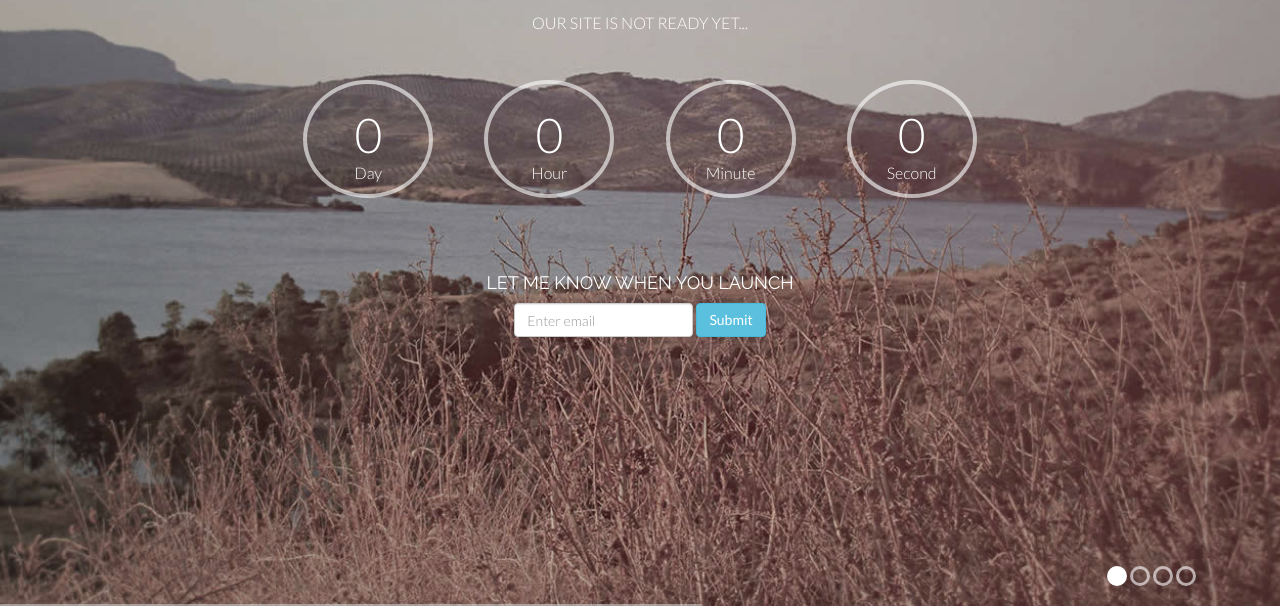
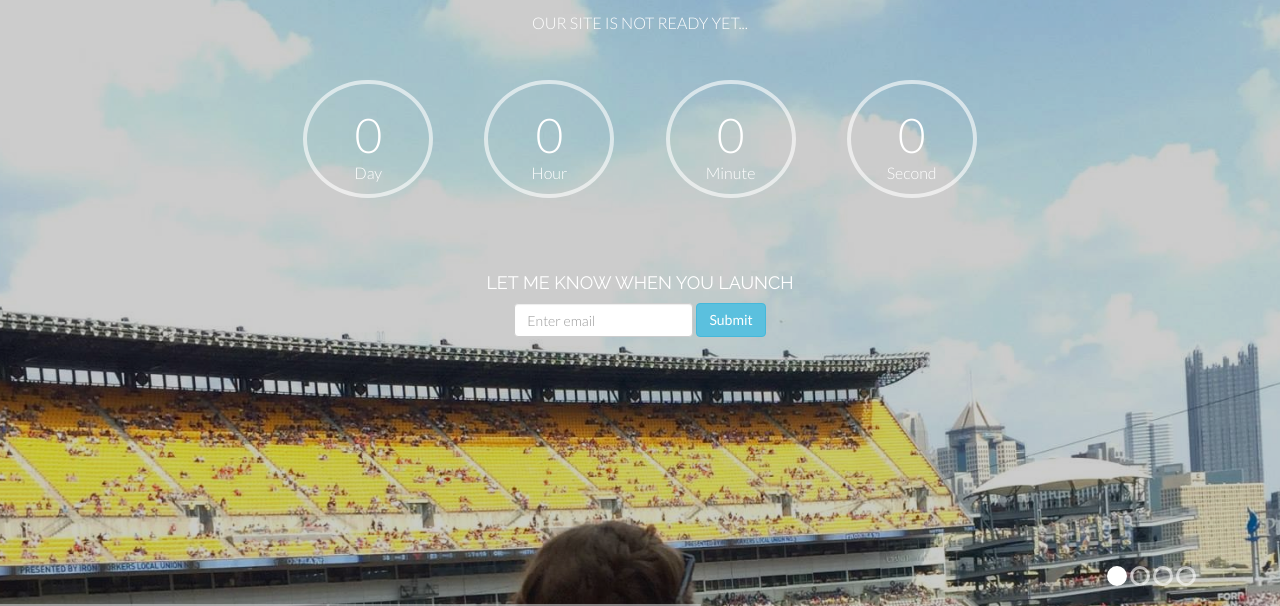
Before and after one commit to katrinahaidari/personal-webpage, a plain HTML site: page index.html in a window 1280 px wide. Shown: the part 194-800 px from the top of the page. Drawn offline with nearby package versions, Linux system fonts and the light colour scheme.

Commit message:
Update index.html

```diff
--- a/index.html
+++ b/index.html
@@ -65,7 +65,7 @@
         <div id="slider" class="rev_slider">
             <ul>
               <li data-transition="slideleft" data-slotamount="1" data-thumb="assets/img/slider/IMG_1032.JPG">
-                <img src="assets/img/slider/1.jpg">
+                <img src="assets/img/slider/IMG_1032.JPG">
               </li>
               <li data-transition="slideleft" data-slotamount="1" data-thumb="assets/img/slider/2.jpg">
                 <img src="assets/img/slider/2.jpg">
```
